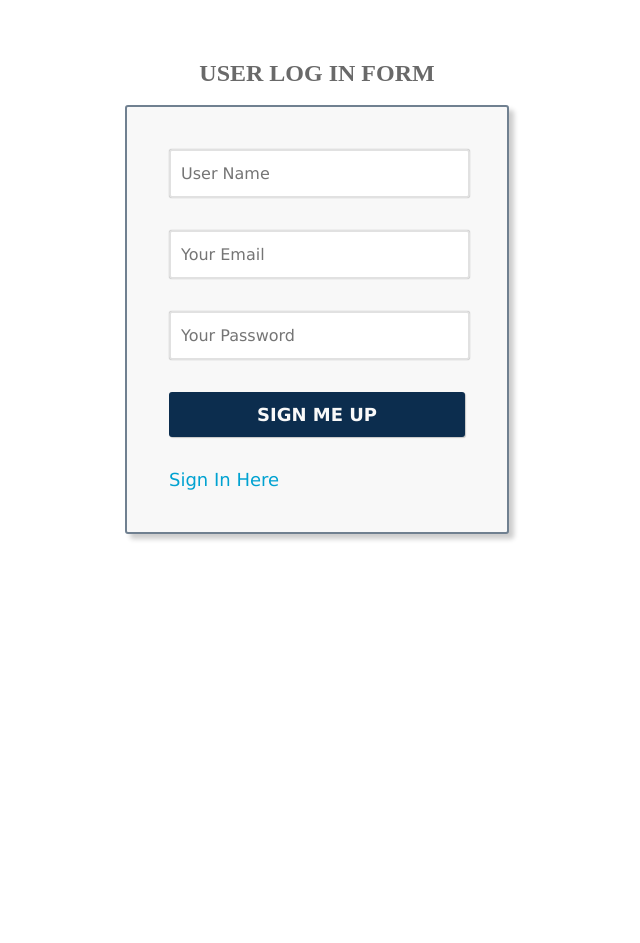
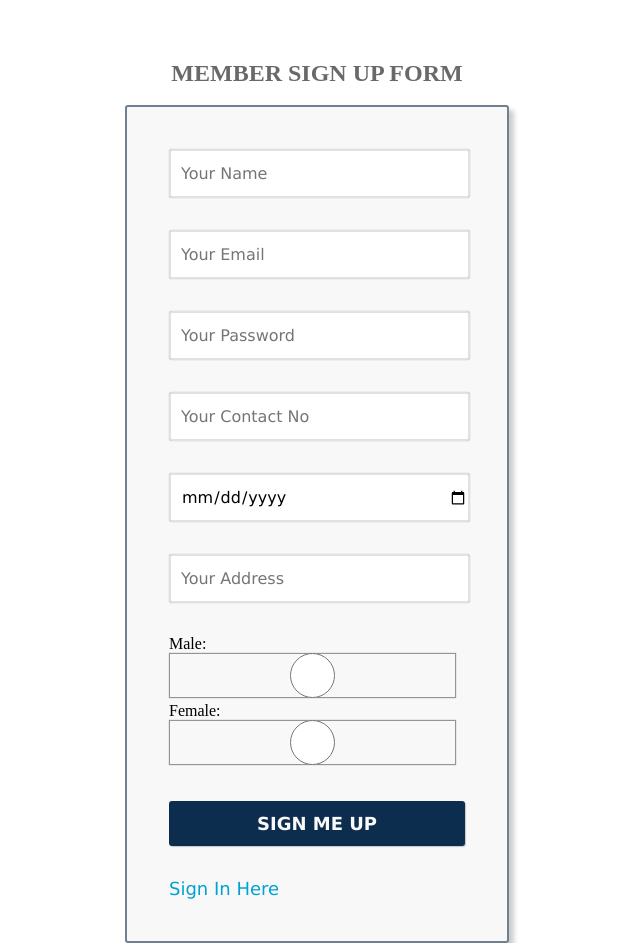
Before and after one commit to areeba-1/webproject, a PHP site: page /register.php in a window 1280 px wide. Shown: the whole page, without its empty margins (323-963 px from the left). Before the commit the page ends 541 px from the top, so only its background shows below. Run offline with PHP 8.4, Linux system fonts and the light colour scheme.

Commit message:
Update register.php

```diff
--- a/register.php
+++ b/register.php
@@ -1,18 +1,23 @@
 <?php
 session_start();
-if(isset($_SESSION['user'])!="")
+if(isset($_SESSION['members'])!="")
 {
 	header("Location: home.php");
 }
 include_once 'dbconnect.php';
 
-if(isset($_POST['btn-signup']))
+if(isset($_POST['signup']))
 {
-	$uname = mysql_real_escape_string($_POST['uname']);
-	$email = mysql_real_escape_string($_POST['email']);
-	$upass = mysql_real_escape_string($_POST['pass']);
+	$mname = mysql_real_escape_string($_POST['m_name']);
+	$gen = mysql_real_escape_string($_POST['gender']);
+	$memail = mysql_real_escape_string($_POST['email']);
+	$mpass = mysql_real_escape_string($_POST['password']);
+	$mcontact = mysql_real_escape_string($_POST['contact']);
+	$mDOB = mysql_real_escape_string($_POST['DOB']);
+	$maddress = mysql_real_escape_string($_POST['address']);
 
-	if(mysql_query("INSERT INTO user(username,email,password) VALUES('$uname','$email','$upass')"))
+
+	if(mysql_query("INSERT INTO members(m_name, gender, email, password, contact, DOB, address) VALUES('$mname', '$gen','$memail','$mpass','$mcontact','$mDOB','$maddress')"))
 	{
 		?>
         <script>alert('Successfully Registered ');</script>
@@ -30,32 +35,51 @@ if(isset($_POST['btn-signup']))
 <!DOCTYPE html>
 <head>
 <meta http-equiv="Content-Type" content="text/html; charset=utf-8" />
-<title>LogIn</title>
+<title>SignUp</title>
 <link rel="stylesheet" href="style.css" type="text/css" />
 </head>
 <body>
 <center>
 
 <div id="login-form">
-<h2> User Log In Form </h2> <br/>
+<h2> Member Sign Up Form </h2> <br/>
 <form method="post">
 
 <table align="center" width="30%" border="0">
 
 <tr>
-<td><input type="text" name="uname" placeholder="User Name" required /></td>
+<td><input type="text" name="m_name" placeholder="Your Name" required /></td>
 </tr>
 
 <tr>
-<td><input type="email" name="email" placeholder="Your Email" required /></td>
+<td><input type="text" name="email" placeholder="Your Email" required /></td>
 </tr>
 
 <tr>
-<td><input type="password" name="pass" placeholder="Your Password" required /></td>
+<td><input type="text" name="password" placeholder="Your Password" required /></td>
 </tr>
 
 <tr>
-<td><button type="submit" name="btn-signup">Sign Me Up</button></td>
+<td><input type="number" name="contact" placeholder="Your Contact No" required /></td>
+</tr>
+
+<tr>
+<td><input type="date" name="DOB" placeholder="Your DOB" required /></td>
+</tr>
+
+<tr>
+<td><input type="text" name="address" placeholder="Your Address" required /></td>
+</tr>
+
+
+<tr>
+<td>Male:<input type="radio" name="gender" value= "male"/>
+	Female:<input type="radio" name="gender" value = "female"/>
+</tr>
+
+
+<tr>
+<td><button type="submit" name="signup">Sign Me Up</button></td>
 </tr>
 
 <tr>
```
